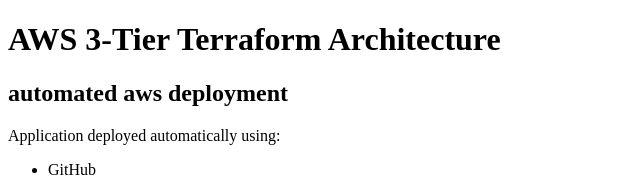
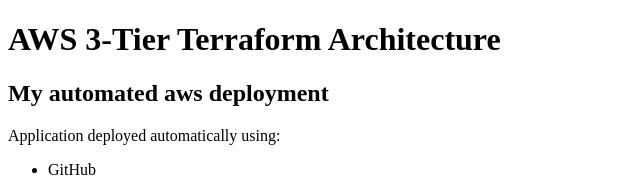
Before and after one commit to PreethiAnanthBabu/aws-terraform-3-tier, a plain HTML site: page index.html in a window 1280 px wide. Shown: the top 176 px of the page, without its empty margins (0-640 px from the left). Drawn offline with Linux system fonts and the light colour scheme.

Commit message:
Update Application page

```diff
--- a/index.html
+++ b/index.html
@@ -8,7 +8,7 @@
 
 <h1>AWS 3-Tier Terraform Architecture</h1>
 
-<h2>automated aws deployment </h2>
+<h2>My automated aws deployment </h2>
 
 <p>
 Application deployed automatically using:
```
Also changed, not shown: 3 other files.
